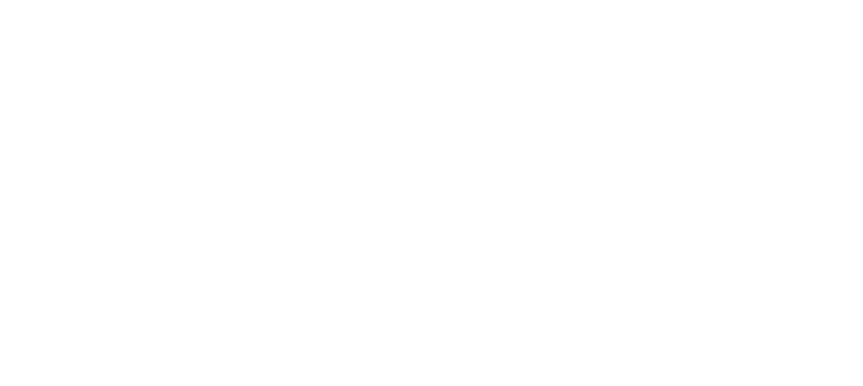
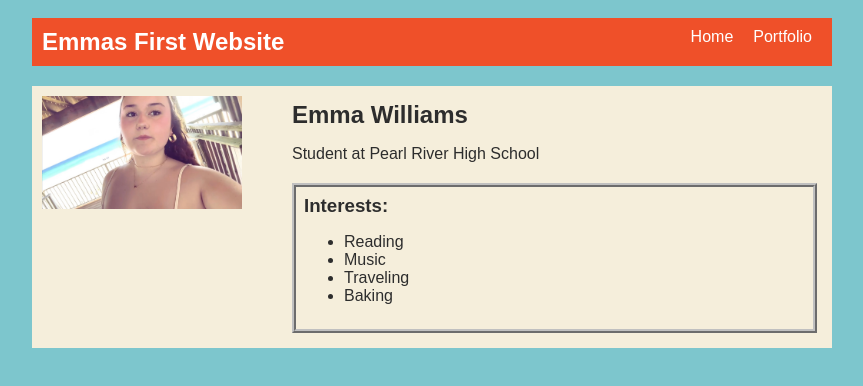
Before and after one commit to emmawilliams39/emmawilliams39.github.io, a plain HTML site: page index.html in a window 1280 px wide. Shown: the whole page, without its empty margins (208-1071 px from the left). Drawn offline with Linux system fonts and the light colour scheme.

Commit message:
created first website

```diff
--- a/index.html
+++ b/index.html
@@ -1,13 +1,45 @@
 <!DOCTYPE html>
 <html>
   <head>
-    <title>CHANGE ME</title>
+    <title>EMMAS WEBSITE</title>
+     <link rel="stylesheet" href="style.css" />
   </head>
 
   <body>
     <!-- All content goes here -->
     <div id="all-contents">
+        <nav>
+        <h1>Emmas First Website</h1>
+        <ul id= "nav-ul">
+          <li class = "nav-li">
+            <a href = "index.html">Home</a>
+          </li>
+          <li class = "nav-li">
+            <a href = "portfolio.html">Portfolio</a>
+          </li>
+        </ul>
 
+        </nav>
+        <main>
+          <!-- Sidebar section -->
+          <div class="sidebar">
+              <img class = "sidebar-img" src = "images/Profile Pic.jpg">
+          </div>
+          <!-- Content section -->
+          <div class="content">
+            <h2>Emma Williams</h2>
+            <p>Student at Pearl River High School</p>
+            <div id = "interests">
+              <h3>Interests:</h3>
+              <ul>
+                <li>Reading</li>
+                <li>Music</li>
+                <li>Traveling</li>
+                <li>Baking</li>
+              </ul>
+            </div>
+          </div>
+        </main>
     </div>
   </body>
 </html>
--- a/style.css
+++ b/style.css
@@ -0,0 +1,101 @@
+body {
+    background: rgb(125, 198, 205);
+    color: rgb(45, 45, 45);
+    padding: 10px;
+    font-family: Arial, sans-serif;
+}
+
+#all-contents {
+    max-width: 800px;
+    margin: auto;
+}
+
+/* navigation menu */
+nav {
+    background: rgb(239, 80, 41);
+    margin: 0 auto;
+    display: flex;
+    padding: 10px;
+}
+
+h1 {
+    display: flex;
+    align-items: center;
+    color: white;
+    flex: 1;
+    margin: 0;
+}
+
+#nav-ul {
+    list-style-type: none;
+    margin: 0;
+    padding: 0;
+    display: flex;
+}
+
+.nav-li {
+    display: inline-block;
+    padding: 0 10px;
+}
+
+a {
+    text-decoration: none;
+    color: #fff;
+}
+
+/* main container area beneath menu */
+main {
+    background: rgb(245, 238, 219);
+    display: flex;
+    margin-top: 20px;
+}
+
+.sidebar {
+    margin-right: 25px;
+    padding: 10px;
+}
+
+.sidebar-img {
+    width: 200px;
+}
+
+.content {
+    flex: 1;
+    padding: 15px;
+}
+
+/* interests section styles */
+#interests {
+    border: 4px silver ridge;
+    padding: 8px;
+    margin-top: 20px;
+}
+
+h2, h3 {
+    margin: 0px;
+}
+/* Portfolio styles */
+.content h1 {
+  color: black;
+}
+
+#portfolio {
+  list-style-type: none;
+  padding-left: 0;
+}
+
+#portfolio li {
+  background: #fff;
+  padding: 10px;
+  border-radius: 10px;
+  margin-bottom: 10px;
+}
+
+#portfolio li:hover {
+  background: #eee;
+}
+
+#portfolio a {
+  text-decoration: none;
+  color: #454545;
+}
```
Also changed, not shown: portfolio.html (+45 -0 lines), images/Profile Pic.jpg (added).
